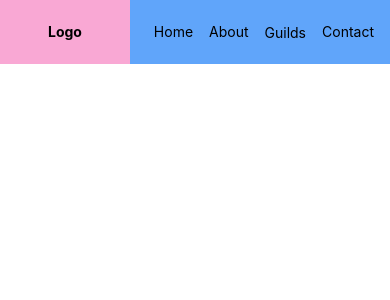
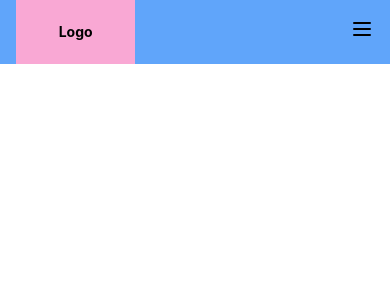
Before and after one commit to VinTristanSollesta/artistech, a React (Create React App) app: page / in a window 390 px wide. Shown: the top 300 px of the page. Built offline with nearby package versions, Linux system fonts and the light colour scheme.

Commit message:
modified header with hamburger icon

```diff
--- a/src/components/header.js
+++ b/src/components/header.js
@@ -1,25 +1,64 @@
-import React from "react";
+import React, { useState } from "react";
 
 const Header = () => {
+  const [isOpen, setIsOpen] = useState(false); // State to manage menu visibility
+
+  const toggleMenu = () => {
+    setIsOpen(!isOpen); // Toggle the menu
+  };
+
   return (
-    <header className="relative h-16 flex items-center">
+    <header className="relative h-16 flex items-center justify-between px-4 md:px-10 bg-blue-400">
       {/* Left Section - Logo */}
       <div className="bg-pink-300 h-full w-1/3 md:w-1/6 flex items-center justify-center">
         <span className="text-sm md:text-lg font-bold">Logo</span>
       </div>
 
+      {/* Hamburger Icon for Mobile */}
+      <div className="md:hidden">
+        <button onClick={toggleMenu} className="text-black">
+          <svg
+            className="w-6 h-6"
+            fill="none"
+            stroke="currentColor"
+            viewBox="0 0 24 24"
+            xmlns="http://www.w3.org/2000/svg"
+          >
+            <path
+              strokeLinecap="round"
+              strokeLinejoin="round"
+              strokeWidth="2"
+              d={isOpen ? "M6 18L18 6M6 6l12 12" : "M4 6h16M4 12h16M4 18h16"}
+            ></path>
+          </svg>
+        </button>
+      </div>
+
       {/* Right Section - Navigation */}
-      <div className="bg-blue-400 h-full flex-1 flex justify-end items-center space-x-4 md:space-x-10 pr-4 md:pr-10 relative">
-        <a href="#" className="text-black text-sm md:text-lg">
+      <nav
+        className={`${
+          isOpen ? "block" : "hidden"
+        } absolute top-16 left-0 w-full bg-blue-400 md:flex md:relative md:top-0 md:left-0 md:w-auto md:bg-transparent items-center space-x-4 md:space-x-10 pr-4 md:pr-10`}
+      >
+        <a
+          href="#"
+          className="block text-black text-sm md:text-lg py-2 md:py-0"
+        >
           Home
         </a>
-        <a href="#" className="text-black text-sm md:text-lg">
+        <a
+          href="#"
+          className="block text-black text-sm md:text-lg py-2 md:py-0"
+        >
           About
         </a>
 
         {/* Guilds with Dropdown */}
         <div className="relative group">
-          <a href="#" className="text-black text-sm md:text-lg">
+          <a
+            href="#"
+            className="block text-black text-sm md:text-lg py-2 md:py-0"
+          >
             Guilds
           </a>
 
@@ -58,10 +97,13 @@ const Header = () => {
           </div>
         </div>
 
-        <a href="#" className="text-black text-sm md:text-lg">
+        <a
+          href="#"
+          className="block text-black text-sm md:text-lg py-2 md:py-0"
+        >
           Contact
         </a>
-      </div>
+      </nav>
     </header>
   );
 };
```
